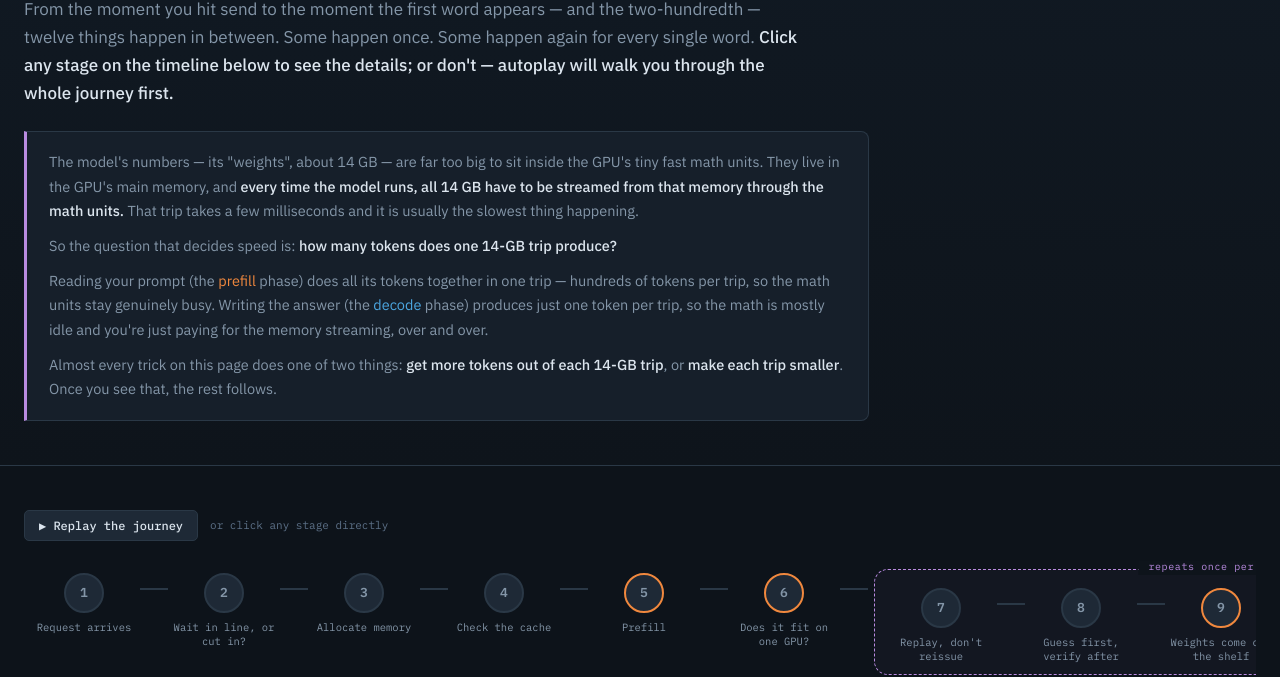
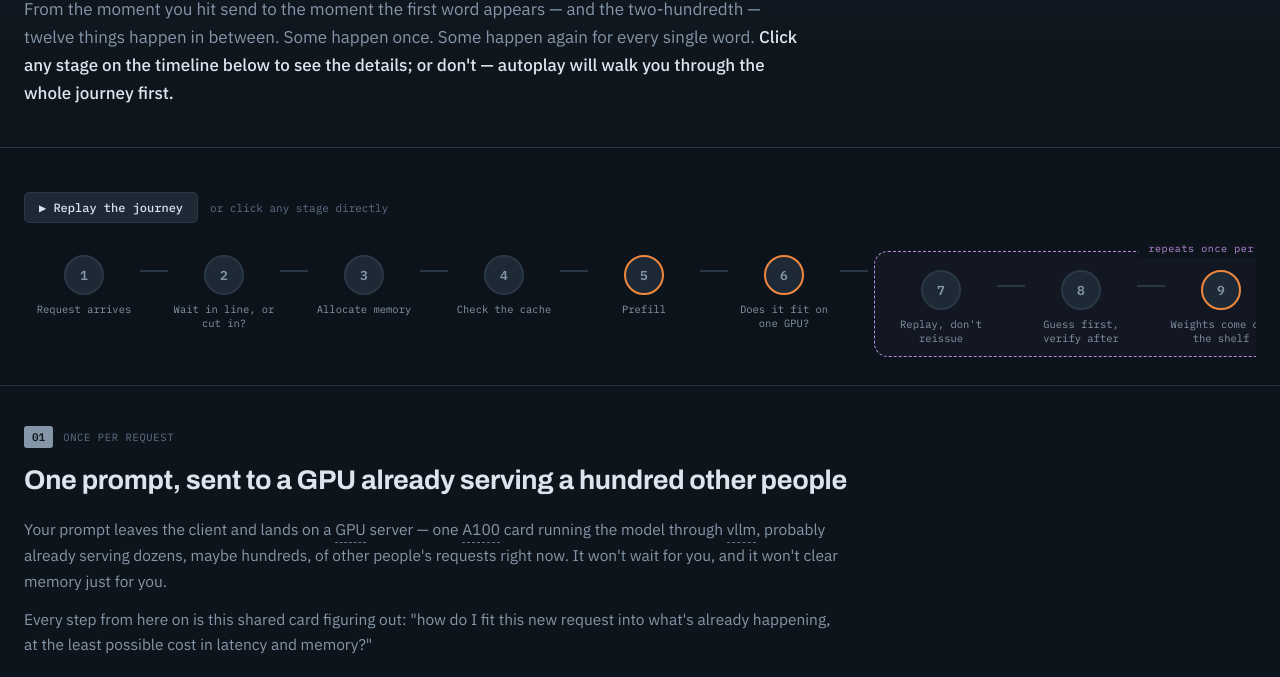
Before and after one commit to chenxin-ma/chenxin-ma.github.io, a plain HTML site: page viz/request_journey.html in a window 1280 px wide. Shown: the part 157-834 px from the top of the page. Drawn offline with Linux system fonts and the light colour scheme.

Commit message:
Update request_journey: remove the primer box
Co-Authored-By: Claude Opus 5 <noreply@anthropic.com>
Claude-Session: https://claude.ai/code/session_017uW6n7k1mKojjtrBiuBTqq

```diff
--- a/viz/request_journey.html
+++ b/viz/request_journey.html
@@ -195,19 +195,6 @@
     padding:1px 5px;border-radius:3px;color:var(--text);
   }
 
-  /* --- primer box --- */
-  .primer{
-    max-width:88ch;margin:24px 0 4px;padding:18px 22px;
-    background:var(--surface);border:1px solid var(--line);
-    border-left:3px solid var(--measured);border-radius:0 8px 8px 0;
-  }
-  .primer-body{font-size:14.5px;color:var(--dim);line-height:1.7}
-  .primer-body p{margin:0 0 10px}
-  .primer-body p:last-child{margin:0}
-  .primer-body b{color:var(--text);font-weight:500}
-  .primer-body .hot{color:var(--compute)}
-  .primer-body .cool{color:var(--bandwidth)}
-
   /* --- inline glossary terms --- */
   .gl-term{
     font:inherit;color:inherit;background:none;border:none;padding:0;cursor:help;
@@ -288,9 +275,6 @@
     <p class="eyebrow" id="t-eyebrow"></p>
     <h1 id="t-h1"></h1>
     <p class="lede" id="t-lede"></p>
-    <div class="primer" id="primer">
-      <div class="primer-body" id="t-primer-body"></div>
-    </div>
   </div>
 </header>
 
@@ -336,33 +320,6 @@ const UI = {
   hint:       { en:"or click any stage directly", zh:"或者直接点任意一站" },
   loopTag:    { en:"repeats once per token", zh:"每个 token 重复一次" },
   viewCode:   { en:"View the experiment", zh:"查看实验代码" },
-  primerBody: {
-    en:`<p>The model's numbers — its "weights", about 14 GB — are far too big to sit
-        inside the GPU's tiny fast math units. They live in the GPU's main memory, and
-        <b>every time the model runs, all 14 GB have to be streamed from that memory
-        through the math units.</b> That trip takes a few milliseconds and it is
-        usually the slowest thing happening.</p>
-        <p>So the question that decides speed is: <b>how many tokens does one
-        14-GB trip produce?</b></p>
-        <p>Reading your prompt (the <span class="hot">prefill</span> phase) does all
-        its tokens together in one trip — hundreds of tokens per trip, so the math
-        units stay genuinely busy. Writing the answer (the
-        <span class="cool">decode</span> phase) produces just one token per trip, so
-        the math is mostly idle and you're just paying for the memory streaming, over
-        and over.</p>
-        <p>Almost every trick on this page does one of two things:
-        <b>get more tokens out of each 14-GB trip</b>, or <b>make each trip smaller</b>.
-        Once you see that, the rest follows.</p>`,
-    zh:`<p>模型的那些数字——它的"权重"，约 14 GB——远远塞不进 GPU 那点小小的高速计算单元。
-        它们住在 GPU 的主显存里，<b>模型每跑一次，这 14 GB 全部都要从显存流经计算单元一遍。</b>
-        这趟要花几毫秒，而且通常是全程最慢的一环。</p>
-        <p>所以决定速度的问题是：<b>一趟 14 GB 的搬运，能产出多少个 token？</b></p>
-        <p>读你的 prompt（<span class="hot">prefill</span> 阶段）把所有 token 放在一趟里一起算——
-        一趟几百个 token，所以计算单元是真的在忙。写答案（<span class="cool">decode</span> 阶段）
-        一趟只产出一个 token，所以算力大部分闲着，你只是在一遍遍地为显存流动付钱。</p>
-        <p>这一页几乎每个技巧，都在做两件事之一：<b>让每趟 14 GB 搬运产出更多 token</b>，
-        或者<b>让每趟搬运更小</b>。看懂这个，后面就顺了。</p>`,
-  },
   footer:     { en:`Data from <code>benchmarks/README.md</code>, Qwen2.5-7B-Instruct, A100-80GB,
                     fp16, vLLM · every experiment is reproducible:
                     <code>modal run experiments/wkXX_*/*.py</code> · also see the
@@ -1227,7 +1184,6 @@ function renderUIText(){
   document.getElementById("t-eyebrow").textContent = tv(UI.eyebrow);
   document.getElementById("t-h1").textContent = tv(UI.h1);
   document.getElementById("t-lede").innerHTML = tv(UI.lede);
-  document.getElementById("t-primer-body").innerHTML = glossify(tv(UI.primerBody));
   document.getElementById("replay-btn").textContent = tv(UI.replay);
   document.getElementById("t-hint").textContent = tv(UI.hint);
   document.getElementById("t-footer").innerHTML = tv(UI.footer);
```
